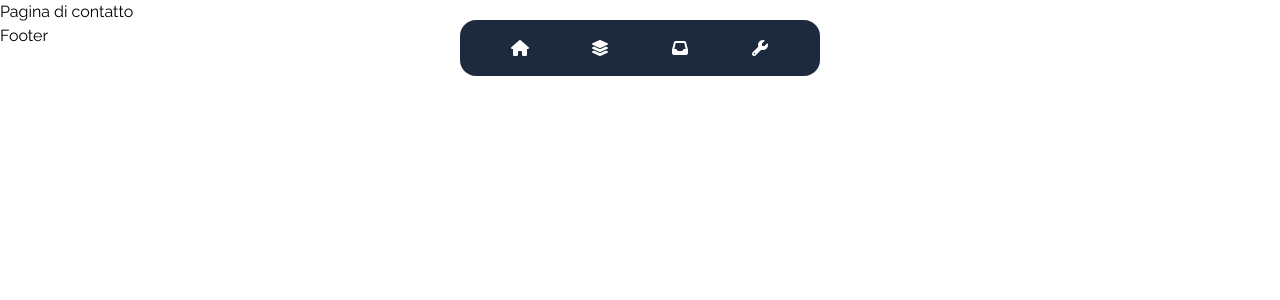
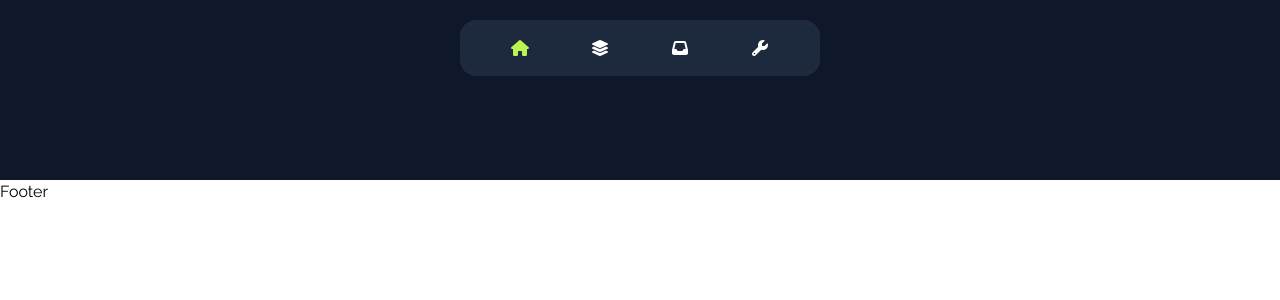
Before and after one commit to FedericoBellezza/Portfolio, a React (Vite) app: page /contacts in a window 1280 px wide. Shown: the top 300 px of the page. Built offline with nearby package versions, Linux system fonts and the light colour scheme.

Commit message:
progress

```diff
--- a/src/App.jsx
+++ b/src/App.jsx
@@ -4,9 +4,13 @@ import HomePage from "./pages/homepage/HomePage";
 import ContactsPage from "./pages/contactspage/ContactsPage";
 import ToolsPage from "./pages/toolspage/ToolsPage";
 import ProjectsPage from "./pages/projectspage/ProjectsPage";
+import PageContext from "./Context/GlobalContext";
+import { useState } from "react";
 
 function App() {
+  const [currentPage, setCurrentPage] = useState("home");
   return (
+    <PageContext.Provider value={{ currentPage, setCurrentPage }}>
       <BrowserRouter>
         <Routes>
           <Route path="/" element={<DefaultLayout />}>
@@ -17,6 +21,7 @@ function App() {
           </Route>
         </Routes>
       </BrowserRouter>
+    </PageContext.Provider>
   );
 }
 
--- /dev/null
+++ b/src/Context/GlobalContext.jsx
@@ -0,0 +1,5 @@
+import { createContext } from "react";
+
+const PageContext = createContext();
+
+export default PageContext;
--- a/src/assets/css/index.css
+++ b/src/assets/css/index.css
@@ -65,6 +65,16 @@ body {
     translate: 0px;
   }
 }
+@keyframes entryfromleft {
+  from {
+    opacity: 0;
+    translate: -200px;
+  }
+  to {
+    opacity: 1;
+    translate: 0px;
+  }
+}
 
 @keyframes appear {
   from {
@@ -87,6 +97,9 @@ body {
 
 .animate-entryfromright {
   animation: entryfromright 0.5s ease-in-out;
+}
+.animate-entryfromleft {
+  animation: entryfromleft 0.5s ease-in-out;
 }
 .animate-appear {
   animation: appear ease-in-out;
--- a/src/components/Navbar.jsx
+++ b/src/components/Navbar.jsx
@@ -1,42 +1,77 @@
-import { Link } from "react-router";
+import { useContext } from "react";
+import PageContext from "../Context/GlobalContext";
 
 export default function Navbar() {
+  const { currentPage, setCurrentPage } = useContext(PageContext);
+  const navigateToPage = ({ to }) => {
+    if (currentPage === to) {
+      window.scrollTo({ top: 0, behavior: "smooth" });
+      return;
+    }
+    let x = document.getElementsByClassName("animate-entryfromleft");
+    Array.from(x).forEach((element) => {
+      element.style.opacity = "0";
+      element.style.translate = "-300px";
+      element.style.transition = "0.5s";
+    });
+
+    let y = document.getElementsByClassName("animate-entryfromright");
+    Array.from(y).forEach((element) => {
+      element.style.opacity = "0";
+      element.style.translate = "300px";
+      element.style.transition = "0.5s";
+    });
+
+    setTimeout(() => {
+      setCurrentPage(to);
+    }, 500);
+  };
   return (
     <>
-      <div className="  bg-transparent py-5 flex gap-1 items-center  justify-center fixed w-full z-10">
+      <div className="bg-transparent py-5 flex gap-1 items-center  justify-center fixed w-full z-10">
         <div className="bg-slate-800 px-5 flex rounded-2xl h-14">
           <div className="nav-icon w-20  flex flex-col items-center">
-            <Link
-              to={"/"}
-              className="fa-solid fa-house text-md p-5 duration-300 ease-out cursor-pointer text-white hover:scale-120 "
-            ></Link>
-            <div className="label text-white bg-slate-800  font-light p-2 rounded-lg duration-500 ease ">
+            <button
+              onClick={() => navigateToPage({ to: "home" })}
+              className={`fa-solid fa-house text-md p-5 duration-300 ease-out cursor-pointer hover:scale-120 ${
+                currentPage === "home" ? "text-lime-300" : "text-white"
+              }`}
+            ></button>
+            <div
+              className={`label  text-white bg-slate-800 font-light p-2 rounded-lg duration-500 ease `}
+            >
               Home
             </div>
           </div>
           <div className="nav-icon w-20  flex flex-col items-center">
-            <Link
-              to={"/projects"}
-              className="fa-solid fa-layer-group text-md p-5 duration-300 cursor-pointer ease-out text-white hover:scale-120 "
-            ></Link>
+            <button
+              onClick={() => navigateToPage({ to: "projects" })}
+              className={`fa-solid fa-layer-group text-md p-5 duration-300 ease-out cursor-pointer hover:scale-120 ${
+                currentPage === "projects" ? "text-lime-300" : "text-white"
+              }`}
+            ></button>
             <div className="label text-white bg-slate-800  font-light p-2 rounded-lg duration-500 ease ">
               Progetti
             </div>
           </div>
           <div className="nav-icon w-20  flex flex-col items-center">
-            <Link
-              to={"/contacts"}
-              className="fa-solid fa-inbox text-md p-5 duration-300 ease-out cursor-pointer text-white hover:scale-120 "
-            ></Link>
+            <button
+              onClick={() => navigateToPage({ to: "contacts" })}
+              className={`fa-solid fa-inbox text-md p-5 duration-300 ease-out cursor-pointer hover:scale-120 ${
+                currentPage === "contacts" ? "text-lime-300" : "text-white"
+              }`}
+            ></button>
             <div className="label text-white bg-slate-800  font-light p-2 rounded-lg duration-500 ease ">
               Contatti
             </div>
           </div>
           <div className="nav-icon w-20  flex flex-col items-center">
-            <Link
-              to={"/tools"}
-              className="fa-solid fa-wrench text-md p-5 duration-300 ease-out cursor-pointer text-white hover:scale-120 "
-            ></Link>
+            <button
+              onClick={() => navigateToPage({ to: "tools" })}
+              className={`fa-solid fa-wrench text-md p-5 duration-300 ease-out cursor-pointer hover:scale-120 ${
+                currentPage === "tools" ? "text-lime-300" : "text-white"
+              }`}
+            ></button>
             <div className="label text-white bg-slate-800  font-light p-2  rounded-lg duration-500 ease ">
               Strumenti
             </div>
--- a/src/pages/contactspage/ContactsPage.jsx
+++ b/src/pages/contactspage/ContactsPage.jsx
@@ -1,7 +1,10 @@
 export default function ContactsPage() {
   return (
     <div>
-      <h1>Pagina di contatto</h1>
+      <div className="bg-slate-900  text-amber-50 pt-25">
+        {/* container */}
+        <div className="container mx-auto flex flex-col xl:flex-row  py-10 "></div>
+      </div>
     </div>
   );
 }
--- a/src/pages/homepage/HomePage.jsx
+++ b/src/pages/homepage/HomePage.jsx
@@ -1,7 +1,16 @@
+import { useContext } from "react";
 import LeftColumn from "./LeftColumn";
 import RightColumn from "./RightColumn";
+import PageContext from "../../Context/GlobalContext";
+import ContactsPage from "../contactspage/ContactsPage";
 
 export default function HomePage() {
+  const { currentPage, setCurrentPage } = useContext(PageContext);
+
+  if (currentPage === "contacts") {
+    return <ContactsPage />;
+  }
+  if (currentPage === "home") {
     return (
       <div className="bg-slate-900  text-amber-50 pt-25">
         {/* container */}
@@ -12,3 +21,4 @@ export default function HomePage() {
       </div>
     );
   }
+}
--- a/src/pages/homepage/LeftColumn.jsx
+++ b/src/pages/homepage/LeftColumn.jsx
@@ -1,6 +1,6 @@
 export default function LeftColumn() {
   return (
-    <div className=" flex-1">
+    <div className="flex-1 animate-entryfromleft">
       {/* profile card */}
       <div className="sticky card top-10 mx-20 p-5 w-100 bg-white rounded-3xl flex flex-col items-center text-sky-950 hover:scale-105 duration-300 ease-in-out overflow-hidden ">
         <img
@@ -12,7 +12,7 @@ export default function LeftColumn() {
         <p className="text-xl text-center  text-slate-500 ">
           Sono un giovane sviluppatore web che lavora come Full Stack Developer
         </p>
-        <div className="flex gap-7 mt-10 pb-10 justify-center">
+        <div className="flex gap-7 mt-10 pb-10 justify-center animate-entryfromleft">
           <i
             onClick={() =>
               window.open("https://www.facebook.com/Federico.Bellezza.01")
--- a/src/pages/homepage/RightColumn.jsx
+++ b/src/pages/homepage/RightColumn.jsx
@@ -1,9 +1,7 @@
 export default function RightColumn() {
   return (
-    <div className="flex-2">
-      <h1 className="text-8xl text-lime-300 font-extrabold animate-entryfromright">
-        FULL STACK
-      </h1>
+    <div className="flex-2 animate-entryfromright" id="animate-entryfromright">
+      <h1 className="text-8xl text-lime-300 font-extrabold">FULL STACK</h1>
       <h2 className="text-developer text-8xl font-extrabold">Web Developer</h2>
       <p className="text-xl text-gray-400 mt-10">
         Lorem ipsum dolor sit amet consectetur adipisicing elit. Exercitationem
```
Lines whose indentation alone changed are shown as unchanged.
